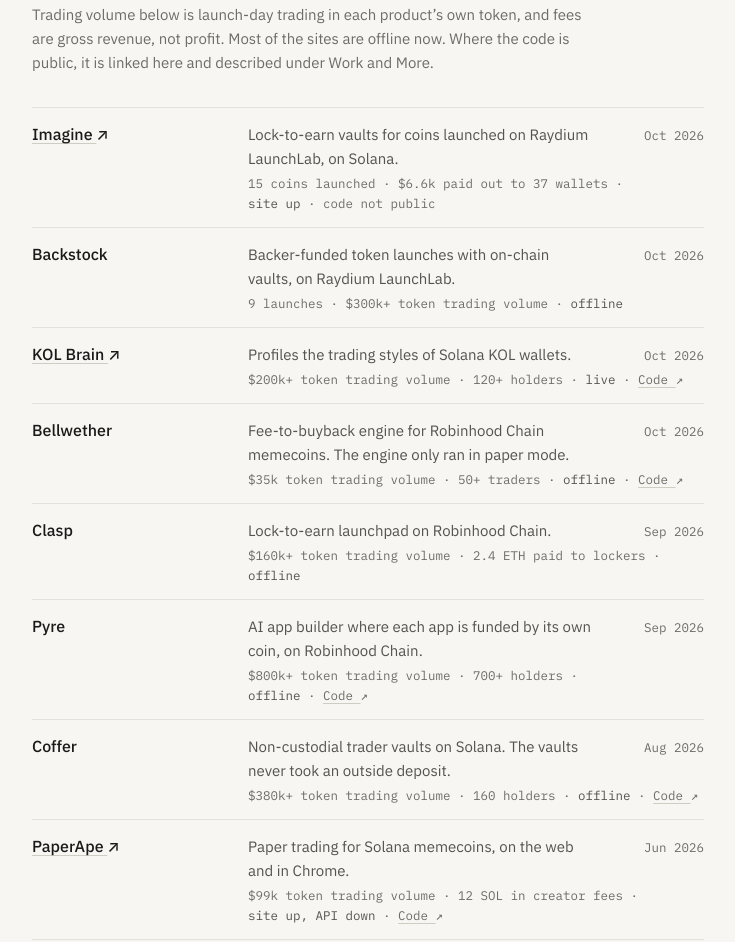
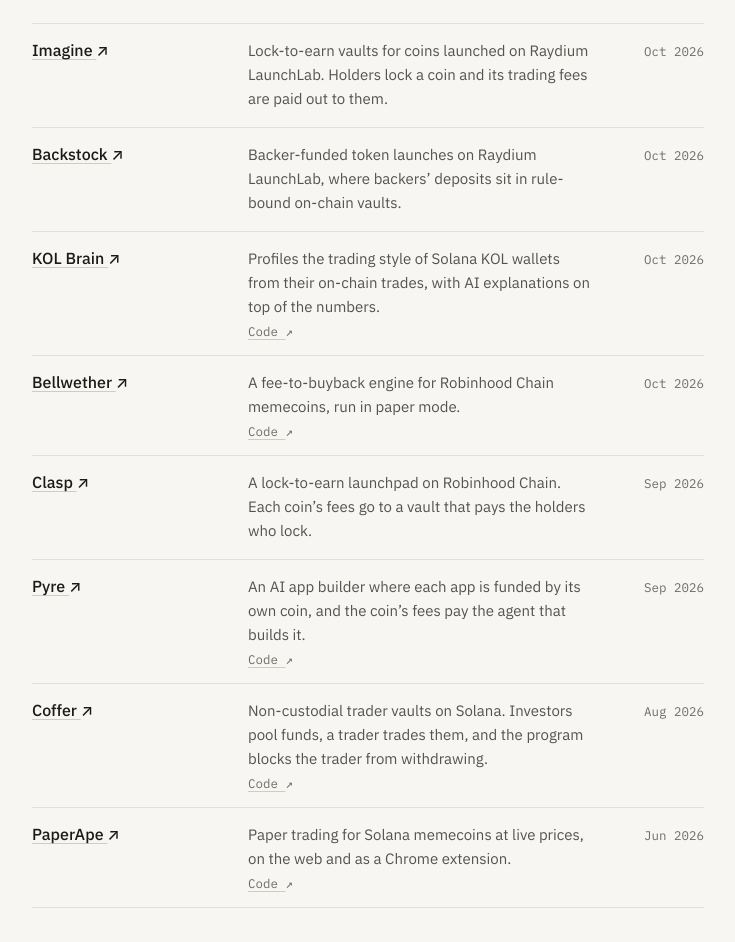
Before and after one commit to omarpatel/omarpatel.github.io, a plain HTML site: page index.html in a window 1280 px wide. Shown: the part 645-1587 px from the top of the page, without its empty margins (366-1101 px from the left). Drawn offline with Linux system fonts and the light colour scheme.

Commit message:
Founded: describe what each product does, drop metrics and status
Each row is now the product name linked to its domain, a how-it-works line, launch month and a code link where public. Removes the volume and fees note, status labels, and a stock ticker from one alt text.

```diff
--- a/index.html
+++ b/index.html
@@ -41,55 +41,51 @@
   <section class="section" id="founded" aria-labelledby="founded-h">
     <h2 id="founded-h">Founded</h2>
     <p class="measure founded-sum">In 2026 I founded and launched 8 products to Solana and Robinhood Chain mainnet. I built the programs, contracts, backends and apps for each.</p>
-    <p class="measure founded-note">Trading volume below is launch-day trading in each product&rsquo;s own token, and fees are gross revenue, not profit. Most of the sites are offline now. Where the code is public, it is linked here and described under Work and More.</p>
     <ol class="ventures">
       <li id="imagine">
         <h3 class="v-name"><a href="https://imagine.fun">Imagine <span class="arrow" aria-hidden="true">↗</span></a></h3>
-        <p class="v-line">Lock-to-earn vaults for coins launched on Raydium LaunchLab, on Solana.</p>
+        <p class="v-line">Lock-to-earn vaults for coins launched on Raydium LaunchLab. Holders lock a coin and its trading fees are paid out to them.</p>
         <p class="v-when"><time datetime="2026-10">Oct 2026</time></p>
-        <p class="v-meta"><span>15 coins launched ·</span> <span>$6.6k paid out to 37 wallets ·</span> <span><span class="v-status">site up</span> ·</span> <span>code not public</span></p>
       </li>
       <li id="backstock">
-        <h3 class="v-name">Backstock</h3>
-        <p class="v-line">Backer-funded token launches with on-chain vaults, on Raydium LaunchLab.</p>
+        <h3 class="v-name"><a href="https://backstock.fun">Backstock <span class="arrow" aria-hidden="true">↗</span></a></h3>
+        <p class="v-line">Backer-funded token launches on Raydium LaunchLab, where backers&rsquo; deposits sit in rule-bound on-chain vaults.</p>
         <p class="v-when"><time datetime="2026-10">Oct 2026</time></p>
-        <p class="v-meta"><span>9 launches ·</span> <span>$300k+ token trading volume ·</span> <span><span class="v-status">offline</span></span></p>
       </li>
       <li id="kol-brain">
         <h3 class="v-name"><a href="https://kolbrain.fun">KOL Brain <span class="arrow" aria-hidden="true">↗</span></a></h3>
-        <p class="v-line">Profiles the trading styles of Solana KOL wallets.</p>
+        <p class="v-line">Profiles the trading style of Solana KOL wallets from their on-chain trades, with AI explanations on top of the numbers.</p>
         <p class="v-when"><time datetime="2026-10">Oct 2026</time></p>
-        <p class="v-meta"><span>$200k+ token trading volume ·</span> <span>120+ holders ·</span> <span><span class="v-status">live</span> ·</span> <span><a href="https://github.com/omarpatel/wallet-behavior-graph">Code <span class="arrow" aria-hidden="true">↗</span></a></span></p>
+        <p class="v-meta"><a href="https://github.com/omarpatel/wallet-behavior-graph">Code <span class="arrow" aria-hidden="true">↗</span></a></p>
       </li>
       <li id="bellwether">
-        <h3 class="v-name">Bellwether</h3>
-        <p class="v-line">Fee-to-buyback engine for Robinhood Chain memecoins. The engine only ran in paper mode.</p>
+        <h3 class="v-name"><a href="https://bellwether.fun">Bellwether <span class="arrow" aria-hidden="true">↗</span></a></h3>
+        <p class="v-line">A fee-to-buyback engine for Robinhood Chain memecoins, run in paper mode.</p>
         <p class="v-when"><time datetime="2026-10">Oct 2026</time></p>
-        <p class="v-meta"><span>$35k token trading volume ·</span> <span>50+ traders ·</span> <span><span class="v-status">offline</span> ·</span> <span><a href="https://github.com/omarpatel/fee-treasury-perps-engine">Code <span class="arrow" aria-hidden="true">↗</span></a></span></p>
+        <p class="v-meta"><a href="https://github.com/omarpatel/fee-treasury-perps-engine">Code <span class="arrow" aria-hidden="true">↗</span></a></p>
       </li>
       <li id="clasp">
-        <h3 class="v-name">Clasp</h3>
-        <p class="v-line">Lock-to-earn launchpad on Robinhood Chain.</p>
+        <h3 class="v-name"><a href="https://clasp.fun">Clasp <span class="arrow" aria-hidden="true">↗</span></a></h3>
+        <p class="v-line">A lock-to-earn launchpad on Robinhood Chain. Each coin&rsquo;s fees go to a vault that pays the holders who lock.</p>
         <p class="v-when"><time datetime="2026-09">Sep 2026</time></p>
-        <p class="v-meta"><span>$160k+ token trading volume ·</span> <span>2.4 ETH paid to lockers ·</span> <span><span class="v-status">offline</span></span></p>
       </li>
       <li id="pyre">
-        <h3 class="v-name">Pyre</h3>
-        <p class="v-line">AI app builder where each app is funded by its own coin, on Robinhood Chain.</p>
+        <h3 class="v-name"><a href="https://pyre.fun">Pyre <span class="arrow" aria-hidden="true">↗</span></a></h3>
+        <p class="v-line">An AI app builder where each app is funded by its own coin, and the coin&rsquo;s fees pay the agent that builds it.</p>
         <p class="v-when"><time datetime="2026-09">Sep 2026</time></p>
-        <p class="v-meta"><span>$800k+ token trading volume ·</span> <span>700+ holders ·</span> <span><span class="v-status">offline</span> ·</span> <span><a href="https://github.com/omarpatel/prompt-to-app-platform">Code <span class="arrow" aria-hidden="true">↗</span></a></span></p>
+        <p class="v-meta"><a href="https://github.com/omarpatel/prompt-to-app-platform">Code <span class="arrow" aria-hidden="true">↗</span></a></p>
       </li>
       <li id="coffer">
-        <h3 class="v-name">Coffer</h3>
-        <p class="v-line">Non-custodial trader vaults on Solana. The vaults never took an outside deposit.</p>
+        <h3 class="v-name"><a href="https://coffer.fun">Coffer <span class="arrow" aria-hidden="true">↗</span></a></h3>
+        <p class="v-line">Non-custodial trader vaults on Solana. Investors pool funds, a trader trades them, and the program blocks the trader from withdrawing.</p>
         <p class="v-when"><time datetime="2026-08">Aug 2026</time></p>
-        <p class="v-meta"><span>$380k+ token trading volume ·</span> <span>160 holders ·</span> <span><span class="v-status">offline</span> ·</span> <span><a href="https://github.com/omarpatel/trader-vaults">Code <span class="arrow" aria-hidden="true">↗</span></a></span></p>
+        <p class="v-meta"><a href="https://github.com/omarpatel/trader-vaults">Code <span class="arrow" aria-hidden="true">↗</span></a></p>
       </li>
       <li id="paperape">
         <h3 class="v-name"><a href="https://paperape.fun">PaperApe <span class="arrow" aria-hidden="true">↗</span></a></h3>
-        <p class="v-line">Paper trading for Solana memecoins, on the web and in Chrome.</p>
+        <p class="v-line">Paper trading for Solana memecoins at live prices, on the web and as a Chrome extension.</p>
         <p class="v-when"><time datetime="2026-06">Jun 2026</time></p>
-        <p class="v-meta"><span>$99k token trading volume ·</span> <span>12 SOL in creator fees ·</span> <span><span class="v-status">site up, API down</span> ·</span> <span><a href="https://github.com/omarpatel/paper-trading-platform">Code <span class="arrow" aria-hidden="true">↗</span></a></span></p>
+        <p class="v-meta"><a href="https://github.com/omarpatel/paper-trading-platform">Code <span class="arrow" aria-hidden="true">↗</span></a></p>
       </li>
     </ol>
   </section>
@@ -271,8 +267,8 @@
         <p class="stack">Solidity · Foundry · TypeScript · Hono · Next.js</p>
         <p class="source-line"><a href="https://github.com/omarpatel/twab-stock-dividend-distributor">Source <span class="arrow" aria-hidden="true">↗</span></a></p>
         <figure class="plate">
-          <button class="plate-open" type="button" aria-label="Enlarge screenshot: Landing page reading &ldquo;Coins that pay you in real stock.&rdquo; beside a sample payout receipt in NVDA.">
-            <img src="img/work/twab-stock-dividend-distributor-720.webp" srcset="img/work/twab-stock-dividend-distributor-720.webp 720w, img/work/twab-stock-dividend-distributor-1440.webp 1440w" sizes="(min-width: 900px) 700px, calc(100vw - 60px)" width="1440" height="900" alt="Landing page reading &ldquo;Coins that pay you in real stock.&rdquo; beside a sample payout receipt in NVDA." loading="lazy" decoding="async">
+          <button class="plate-open" type="button" aria-label="Enlarge screenshot: Landing page reading &ldquo;Coins that pay you in real stock.&rdquo; beside a sample payout receipt.">
+            <img src="img/work/twab-stock-dividend-distributor-720.webp" srcset="img/work/twab-stock-dividend-distributor-720.webp 720w, img/work/twab-stock-dividend-distributor-1440.webp 1440w" sizes="(min-width: 900px) 700px, calc(100vw - 60px)" width="1440" height="900" alt="Landing page reading &ldquo;Coins that pay you in real stock.&rdquo; beside a sample payout receipt." loading="lazy" decoding="async">
           </button>
           <figcaption>Web UI with sample data.</figcaption>
         </figure>
@@ -409,8 +405,8 @@
         <p class="stack">TypeScript · Next.js · React Three Fiber · Rust · Anchor</p>
         <p class="source-line"><a href="https://github.com/omarpatel/onchain-economy-sim">Source <span class="arrow" aria-hidden="true">↗</span></a></p>
         <figure class="plate">
-          <button class="plate-open" type="button" aria-label="Enlarge screenshot: Economy Sim landing page over a 3D city render, with live counts of companies, buildings and volume.">
-            <img src="img/work/onchain-economy-sim-720.webp" srcset="img/work/onchain-economy-sim-720.webp 720w, img/work/onchain-economy-sim-1440.webp 1440w" sizes="(min-width: 900px) 700px, calc(100vw - 60px)" width="1440" height="900" alt="Economy Sim landing page over a 3D city render, with live counts of companies, buildings and volume." loading="lazy" decoding="async">
+          <button class="plate-open" type="button" aria-label="Enlarge screenshot: Economy Sim landing page over a 3D city render, with live counts of companies and buildings.">
+            <img src="img/work/onchain-economy-sim-720.webp" srcset="img/work/onchain-economy-sim-720.webp 720w, img/work/onchain-economy-sim-1440.webp 1440w" sizes="(min-width: 900px) 700px, calc(100vw - 60px)" width="1440" height="900" alt="Economy Sim landing page over a 3D city render, with live counts of companies and buildings." loading="lazy" decoding="async">
           </button>
           <figcaption>Landing page running locally against the tick server.</figcaption>
         </figure>
--- a/styles.css
+++ b/styles.css
@@ -202,7 +202,6 @@
 }
 
 /* Founded: launched products */
-.founded-note { margin-top: 12px; color: var(--text-3); font-size: 15px; line-height: 24px; }
 .ventures { list-style: none; padding: 0; margin-top: 32px; border-bottom: 1px solid var(--rule); }
 .ventures li {
   display: grid; grid-template-columns: 200px minmax(0, 1fr) 96px; column-gap: 16px; row-gap: 2px;
@@ -219,8 +218,6 @@
 .ventures .v-meta { grid-column: 2 / -1; }
 .ventures .v-meta a { color: var(--text-3); }
 .ventures .v-meta a:hover { color: var(--text); }
-.ventures .v-meta > span { white-space: nowrap; }
-.v-status { color: var(--text-2); }
 
 /* Lightbox */
 .lightbox {
```
